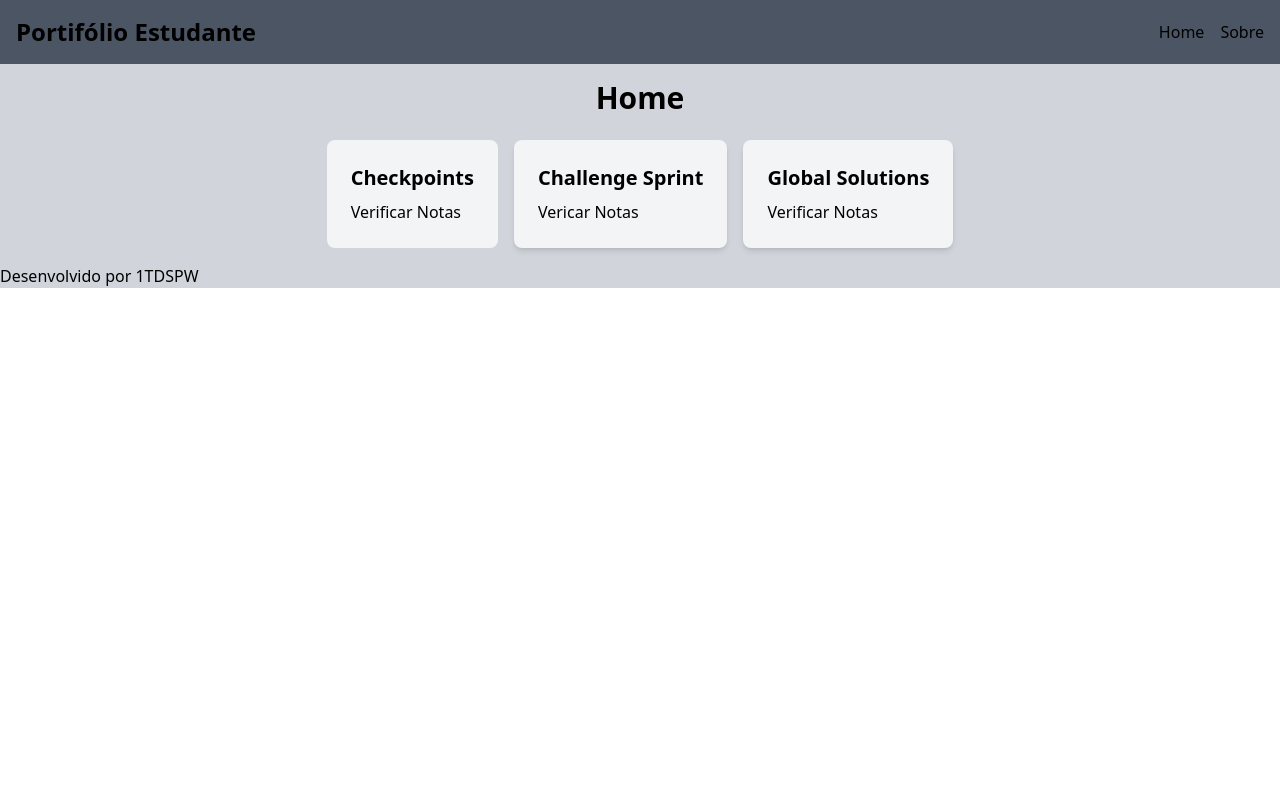
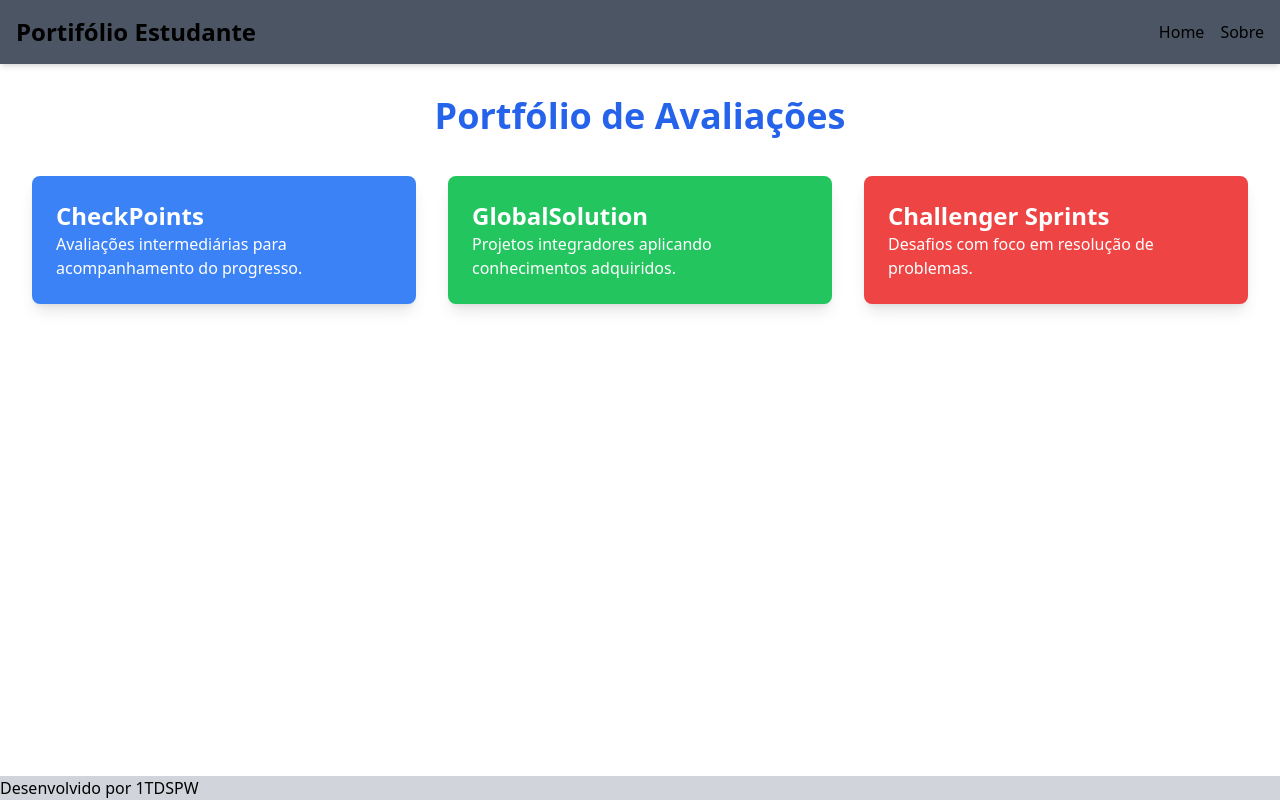
Before and after one commit to Byells/Portif-lio-cp3, a Next.js app: page / in a window 1280 px wide. Built offline with nearby package versions, Linux system fonts and the light colour scheme.

Commit message:
Editando o layout e gerando o tailwind, editando o globall.css

```diff
--- a/src/app/layout.tsx
+++ b/src/app/layout.tsx
@@ -3,26 +3,24 @@ import "./globals.css";
 import Header from "@/components/Header/page";
 import Footer from "@/components/Footer/page";
 
-
-
 export const metadata: Metadata = {
   title: "CP 3",
-  description: "",
+  description: "Criação de um portifólio de nós alunos da FIAP",
 };
 
 export default function RootLayout({
   children,
-}: Readonly<{
+}: {
   children: React.ReactNode;
-}>) {
+}) {
   return (
     <html lang="pt-br">
-      <body>
-        <Header/>
-        <div className="home">
-        {children}
-        <Footer/>
-        </div>
+      <body className="flex flex-col min-h-screen">
+        <Header />
+        <main className="flex-grow">
+          {children}
+        </main>
+        <Footer />
       </body>
     </html>
   );
--- a/src/app/page.tsx
+++ b/src/app/page.tsx
@@ -1,29 +1,29 @@
+import Link from 'next/link';
+
 export default function Home() {
   return (
-   <>
-  <div className="container mx-auto p-4">
-      <h1 className="text-3xl font-bold text-center mb-6">
-      Home
-      </h1>
-
-      <div className=" md:grid-cols-2 gap-4 container flex justify-center">
-        {/* Aqui você pode adicionar componentes, listas ou qualquer outra funcionalidade */}
-        <div className="bg-gray-100 p-6 rounded-lg shadow-md: hover:bg-[#aeeaef] ">
-          <h2 className="text-xl font-semibold mb-2">Checkpoints</h2>
-          <p>Verificar Notas </p>
-        </div>
-
-        <div className="bg-gray-100 p-6 rounded-lg shadow-md">
-          <h2 className="text-xl font-semibold mb-2">Challenge Sprint</h2>
-          <p>Vericar Notas</p>
-        </div>
-
-        <div className="bg-gray-100 p-6 rounded-lg shadow-md">
-          <h2 className="text-xl font-semibold mb-2">Global Solutions</h2>
-          <p>Verificar Notas</p>
-        </div>
+    <div className="container mx-auto p-8">
+      <h1 className="text-4xl font-bold text-center mb-10 text-blue-600">Portfólio de Avaliações</h1>
+      <div className="grid grid-cols-1 sm:grid-cols-3 gap-8">
+        <Link href="/checkpoints">
+          <div className="bg-blue-500 text-white p-6 rounded-lg shadow-lg hover:shadow-xl transition-shadow duration-300 transform hover:scale-105">
+            <h2 className="text-2xl font-bold">CheckPoints</h2>
+            <p>Avaliações intermediárias para acompanhamento do progresso.</p>
+          </div>
+        </Link>
+        <Link href="/globalsolution">
+          <div className="bg-green-500 text-white p-6 rounded-lg shadow-lg hover:shadow-xl transition-shadow duration-300 transform hover:scale-105">
+            <h2 className="text-2xl font-bold">GlobalSolution</h2>
+            <p>Projetos integradores aplicando conhecimentos adquiridos.</p>
+          </div>
+        </Link>
+        <Link href="/challengersprints">
+          <div className="bg-red-500 text-white p-6 rounded-lg shadow-lg hover:shadow-xl transition-shadow duration-300 transform hover:scale-105">
+            <h2 className="text-2xl font-bold">Challenger Sprints</h2>
+            <p>Desafios com foco em resolução de problemas.</p>
+          </div>
+        </Link>
       </div>
     </div>
-   </>
   );
 }
--- a/tailwind.config.ts
+++ b/tailwind.config.ts
@@ -7,6 +7,8 @@ const config: Config = {
     "./src/pages/**/*.{js,ts,jsx,tsx,mdx}",
     "./src/components/**/*.{js,ts,jsx,tsx,mdx}",
     "./src/app/**/*.{js,ts,jsx,tsx,mdx}",
+    './components/header/page.tsx',
+    './components/footer/page.tsx',
   ],
   theme: {
     extend: {
```
